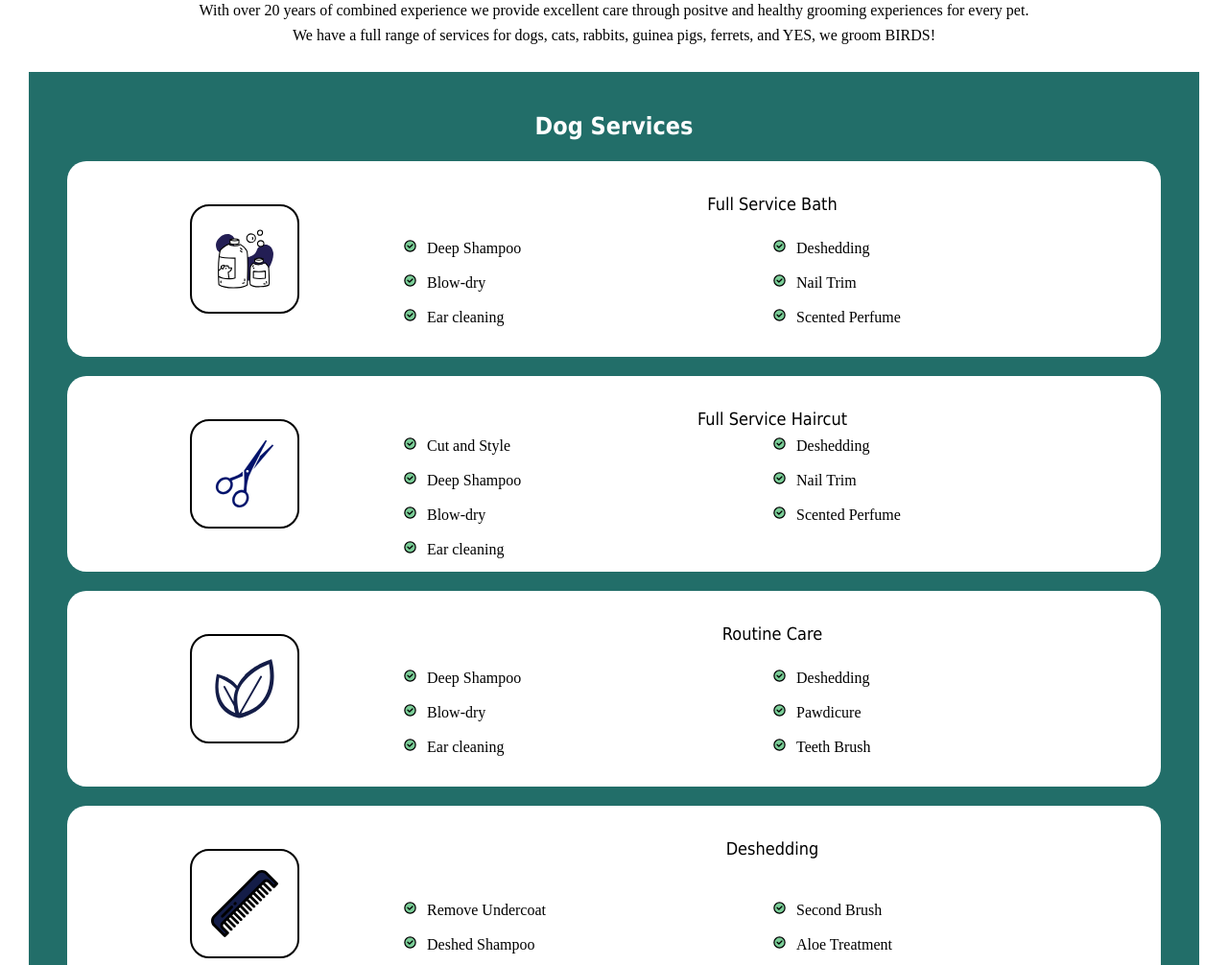
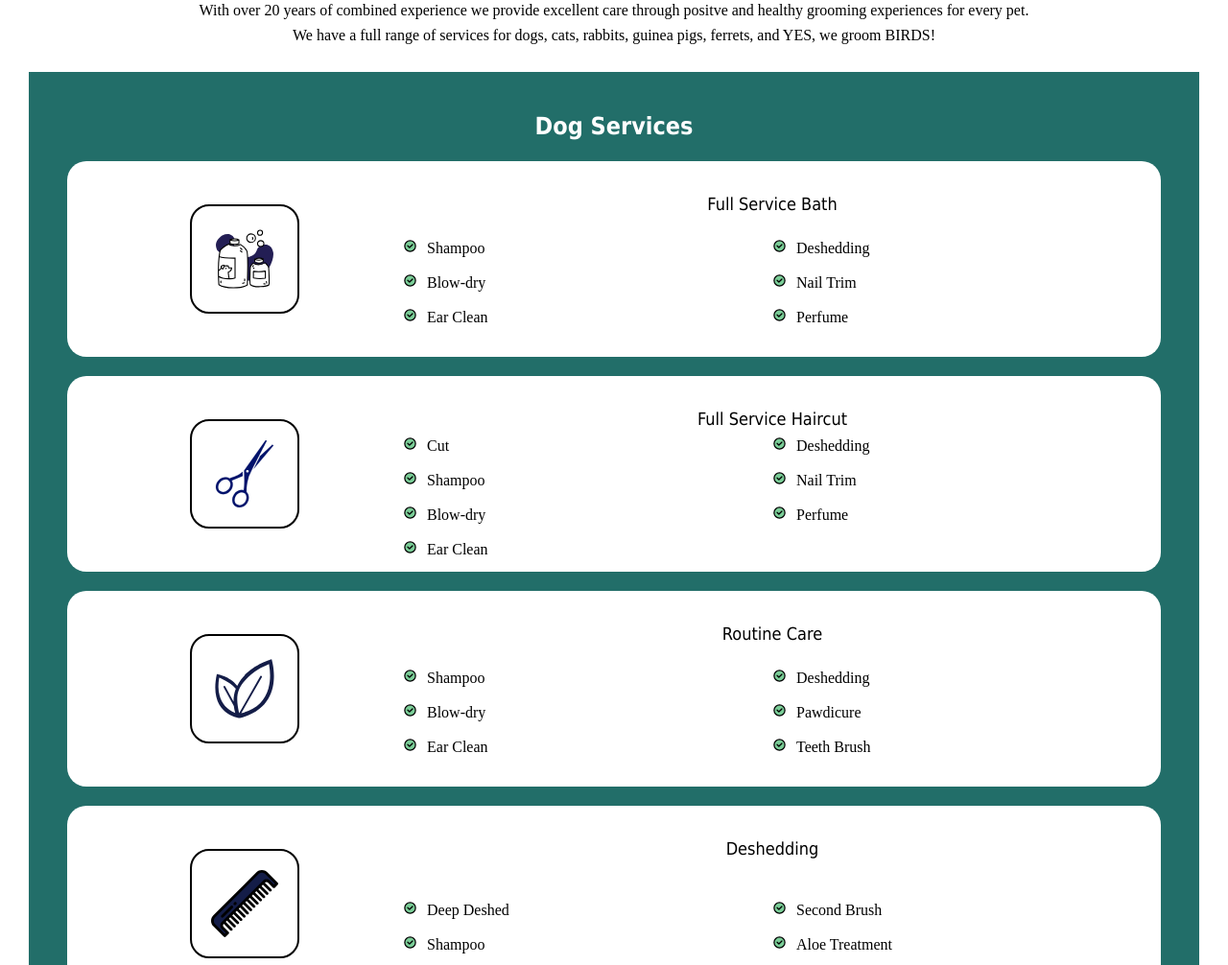
Before and after one commit to ElyCruzin/Senior-Project, a plain HTML site: page services.html in a window 1280 px wide. Shown: the part 227-1233 px from the top of the page at 96% size. Drawn offline with Linux system fonts and the light colour scheme; a web font is replaced by a local one.

Commit message:
Update services.html

```diff
--- a/services.html
+++ b/services.html
@@ -94,14 +94,14 @@
                     <h3>Full Service Bath</h3>
                     <div class="service-descript">
                       <div class="left">
-                    <img src="Images/check.svg" id="check-mark"><p>Deep Shampoo</p><br>
+                    <img src="Images/check.svg" id="check-mark"><p>Shampoo</p><br>
                     <img src="Images/check.svg" id="check-mark"><p>Blow-dry</p><br>
-                    <img src="Images/check.svg" id="check-mark"><p>Ear cleaning</p><br>
+                    <img src="Images/check.svg" id="check-mark"><p>Ear Clean</p><br>
                   </div>
                   <div class="right">
                     <img src="Images/check.svg" id="check-mark"><p>Deshedding</p><br>
                     <img src="Images/check.svg" id="check-mark"><p>Nail Trim</p><br>
-                    <img src="Images/check.svg" id="check-mark"><p>Scented Perfume</p><br>
+                    <img src="Images/check.svg" id="check-mark"><p>Perfume</p><br>
                   </div>
                   </div>
                 </div>
@@ -110,15 +110,15 @@
                     <h3>Full Service Haircut</h3>
                     <div class="service-descript">
                       <div class="left">
-                      <img src="Images/check.svg" id="check-mark"><p>Cut and Style</p><br>
-                      <img src="Images/check.svg" id="check-mark"><p>Deep Shampoo</p><br>
+                      <img src="Images/check.svg" id="check-mark"><p>Cut</p><br>
+                      <img src="Images/check.svg" id="check-mark"><p>Shampoo</p><br>
                       <img src="Images/check.svg" id="check-mark"><p>Blow-dry</p><br>
-                      <img src="Images/check.svg" id="check-mark"><p>Ear cleaning</p><br>
+                      <img src="Images/check.svg" id="check-mark"><p>Ear Clean</p><br>
                     </div>
                     <div class="right">
                       <img src="Images/check.svg" id="check-mark"><p>Deshedding</p><br>
                       <img src="Images/check.svg" id="check-mark"><p>Nail Trim</p><br>
-                      <img src="Images/check.svg" id="check-mark"><p>Scented Perfume</p><br>
+                      <img src="Images/check.svg" id="check-mark"><p>Perfume</p><br>
                       </div>
                     </div>
                 </div>
@@ -127,9 +127,9 @@
                   <h3>Routine Care</h3>
                   <div class="service-descript">
                   <div class="left">
-                    <img src="Images/check.svg" id="check-mark"><p>Deep Shampoo</p><br>
+                    <img src="Images/check.svg" id="check-mark"><p>Shampoo</p><br>
                     <img src="Images/check.svg" id="check-mark"><p>Blow-dry</p><br>
-                    <img src="Images/check.svg" id="check-mark"><p>Ear cleaning</p><br>
+                    <img src="Images/check.svg" id="check-mark"><p>Ear Clean</p><br>
                   </div>
                   <div class="right">
                     <img src="Images/check.svg" id="check-mark"><p>Deshedding</p><br>
@@ -143,8 +143,8 @@
                     <h3>Deshedding</h3>
                     <div class="service-descript">
                     <div class="left">
-                      <img src="Images/check.svg" id="check-mark"><p>Remove Undercoat</p><br>
-                      <img src="Images/check.svg" id="check-mark"><p>Deshed Shampoo</p><br>
+                      <img src="Images/check.svg" id="check-mark"><p>Deep Deshed</p><br>
+                      <img src="Images/check.svg" id="check-mark"><p>Shampoo</p><br>
                     </div>
                     <div class="right">
                       <img src="Images/check.svg" id="check-mark"><p>Second Brush</p><br>
@@ -183,7 +183,7 @@
                   <div class="service-descript">
                     <div class="left">
                   <img src="Images/check.svg" id="check-mark"><p>Bath</p><br>
-                  <img src="Images/check.svg" id="check-mark"><p>Ear cleaning</p><br>
+                  <img src="Images/check.svg" id="check-mark"><p>Ear Clean</p><br>
                 </div>
                 <div class="right">
                   <img src="Images/check.svg" id="check-mark"><p>Nail Trim</p><br>
@@ -197,7 +197,7 @@
                 <div class="service-descript">
                   <div class="left">
                 <img src="Images/check.svg" id="check-mark"><p>Bath</p><br>
-                <img src="Images/check.svg" id="check-mark"><p>Ear cleaning</p><br>
+                <img src="Images/check.svg" id="check-mark"><p>Ear Clean</p><br>
               </div>
               <div class="right">
                 <img src="Images/check.svg" id="check-mark"><p>Nail Trim</p><br>
@@ -211,7 +211,7 @@
               <div class="service-descript">
                 <div class="left">
               <img src="Images/check.svg" id="check-mark"><p>Bath</p><br>
-              <img src="Images/check.svg" id="check-mark"><p>Ear cleaning</p><br>
+              <img src="Images/check.svg" id="check-mark"><p>Ear Clean</p><br>
             </div>
             <div class="right">
               <img src="Images/check.svg" id="check-mark"><p>Nail Trim</p><br>
```
